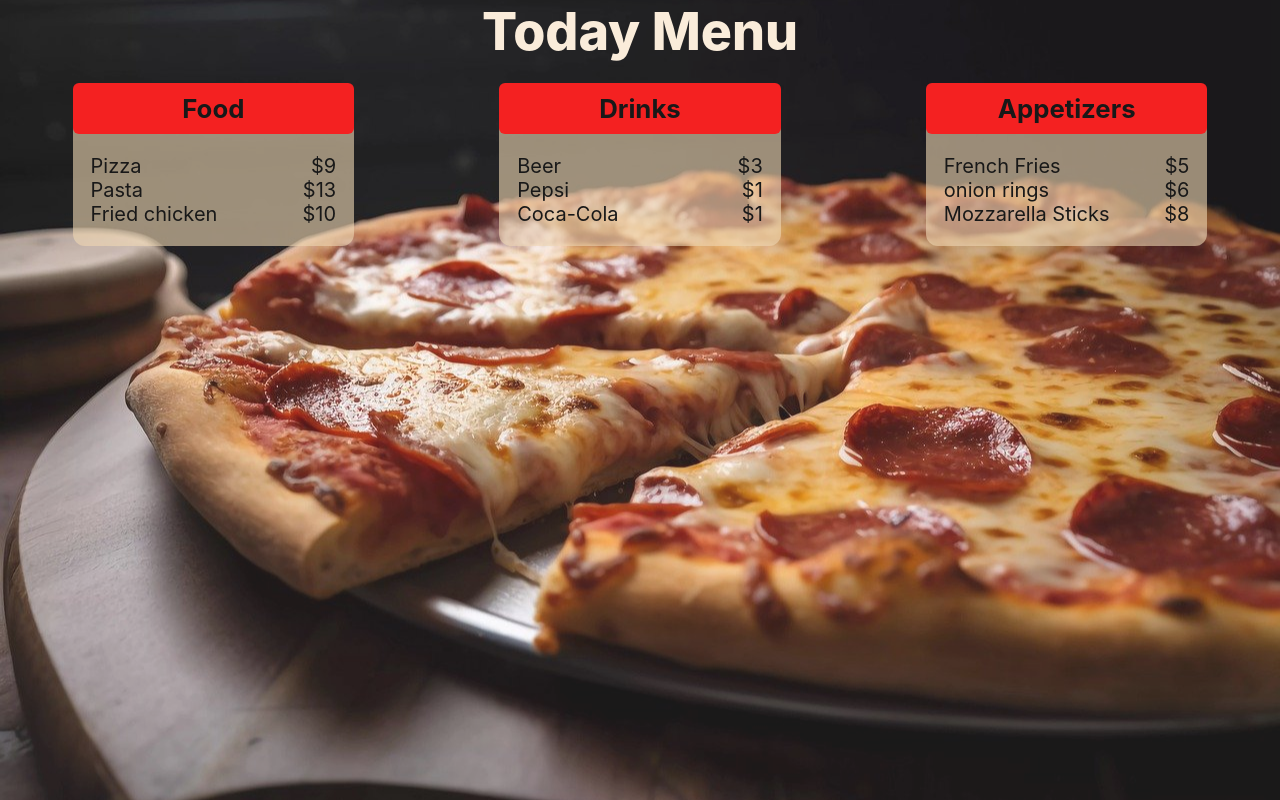
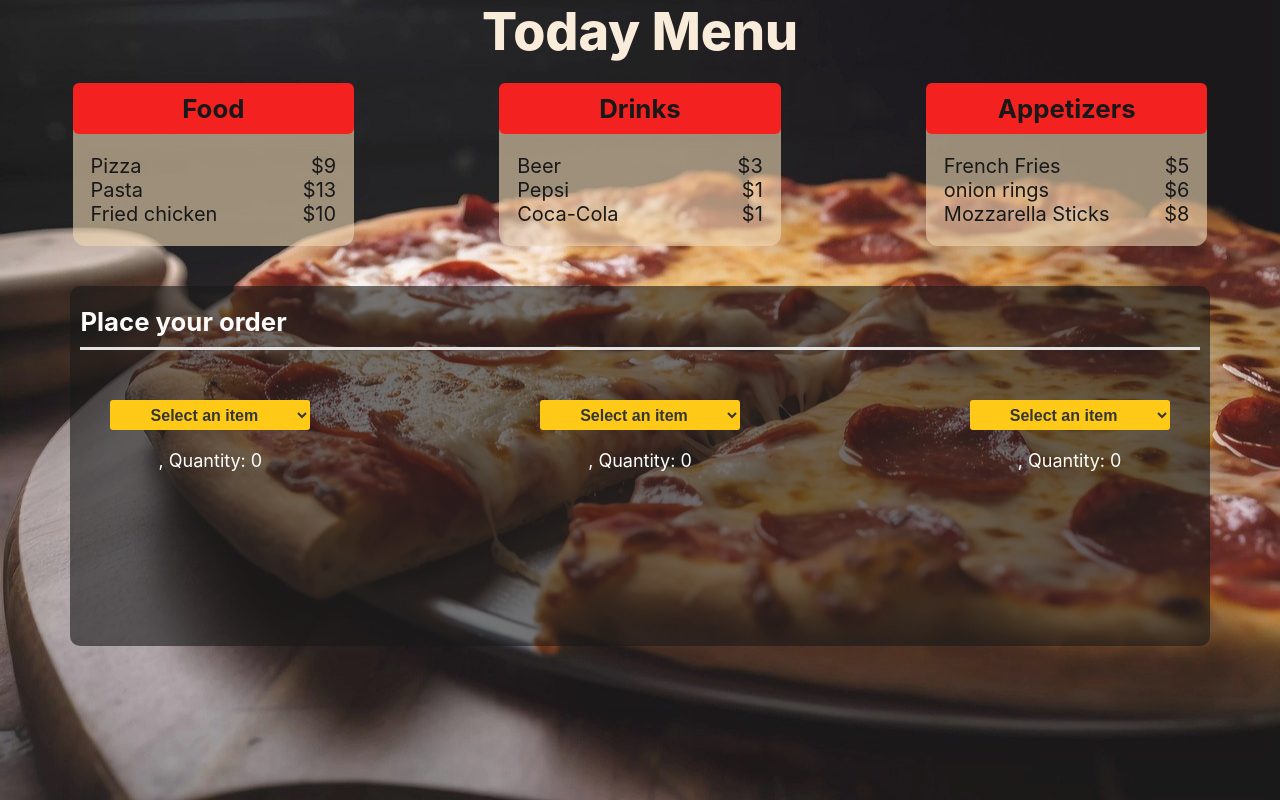
Before and after one commit to zahraRostami1999/menu-app, a React (Create React App) app: page / in a window 1280 px wide. Built offline with nearby package versions, Linux system fonts and the light colour scheme.

Commit message:
edit MenuPage

```diff
--- a/src/pages/menu/MenuPage.jsx
+++ b/src/pages/menu/MenuPage.jsx
@@ -1,6 +1,7 @@
 import styles from "./MenuPage.module.css";
 import List from "../../components/list/List.jsx";
 import Header from "../../components/header/Header.jsx";
+import Order from "../../components/order/Order.jsx";
 import background from "../../assets/back2.jpg";
 
 function MenuPage() {
@@ -38,6 +39,7 @@ function MenuPage() {
           {drinks.length > 0 && <List items={drinks} category="Drinks" />}
         {appetizers.length > 0 && <List items={appetizers} category="Appetizers" />}
         </div>
+        <Order />
       </div>
     </>
   );
```
